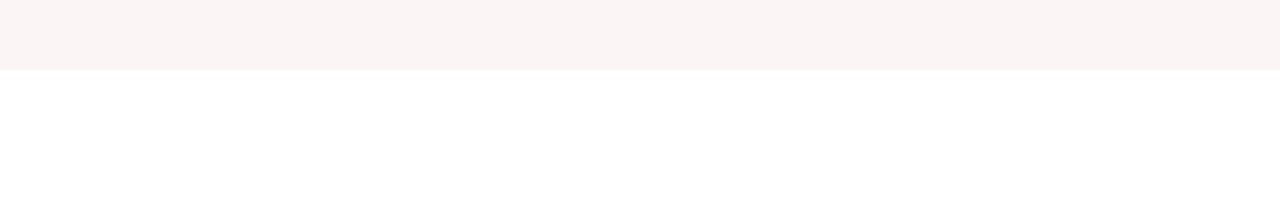
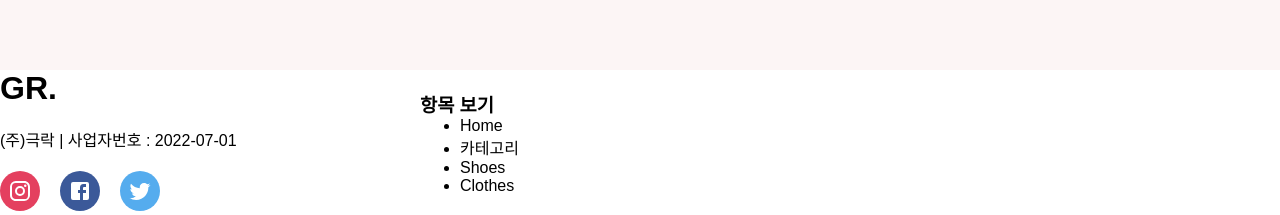
Before and after one commit to skdding3/gr-commerce-Front, a React (Create React App) app: page / in a window 1280 px wide. Shown: the part 2506-2721 px from the top of the page. Before the commit the page ends 2576 px from the top, so only its background shows below. Built offline with nearby package versions, Linux system fonts and the light colour scheme.

Commit message:
[feat] Footer 틀 생성 및 일부 스타일링

```diff
--- /dev/null
+++ b/src/components/Footer.jsx
@@ -0,0 +1,79 @@
+import { Instagram, Facebook, Twitter } from "@mui/icons-material";
+import React from "react";
+import styled from "styled-components";
+
+const Container = styled.div`
+  display: flex;
+`;
+const Left = styled.div`
+  flex: 1;
+`;
+
+const Logo = styled.h1``;
+const Desc = styled.p`
+  margin: 20px 0px;
+`;
+const SocialContainer = styled.div`
+  display: flex;
+`;
+const SocialIcon = styled.div`
+  width: 40px;
+  height: 40px;
+  border-radius: 50%;
+  color: white;
+  background-color: #${(props) => props.color};
+  display: flex;
+  align-items: center;
+  justify-content: center;
+  margin-right: 20px;
+`;
+
+const Center = styled.div`
+  flex: 1;
+  padding: 20px;
+`;
+
+const Title = styled.h3``;
+
+const List = styled.ul``;
+
+const ListItem = styled.li``;
+
+const Right = styled.div`
+  flex: 1;
+  padding: 20px;
+`;
+
+function Footer() {
+  return (
+    <Container>
+      <Left>
+        <Logo>GR.</Logo>
+        <Desc>(주)극락 | 사업자번호 : 2022-07-01</Desc>
+        <SocialContainer>
+          <SocialIcon color="E4405F">
+            <Instagram />
+          </SocialIcon>
+          <SocialIcon color="3B5999">
+            <Facebook />
+          </SocialIcon>
+          <SocialIcon color="55ACEE">
+            <Twitter />
+          </SocialIcon>
+        </SocialContainer>
+      </Left>
+      <Center>
+        <Title>항목 보기</Title>
+        <List>
+          <ListItem>Home</ListItem>
+          <ListItem>카테고리</ListItem>
+          <ListItem>Shoes</ListItem>
+          <ListItem>Clothes</ListItem>
+        </List>
+      </Center>
+      <Right></Right>
+    </Container>
+  );
+}
+
+export default Footer;
--- a/src/pages/Home.jsx
+++ b/src/pages/Home.jsx
@@ -5,6 +5,7 @@ import Navbar from "../components/Navbar";
 import Newsletter from "../components/Newsletter";
 import Products from "../components/Products";
 import Slider from "../components/Slider";
+import Footer from "../components/Footer";
 
 function Home() {
   return (
@@ -15,6 +16,7 @@ function Home() {
       <Categories />
       <Products />
       <Newsletter />
+      <Footer />
     </div>
   );
 }
```
